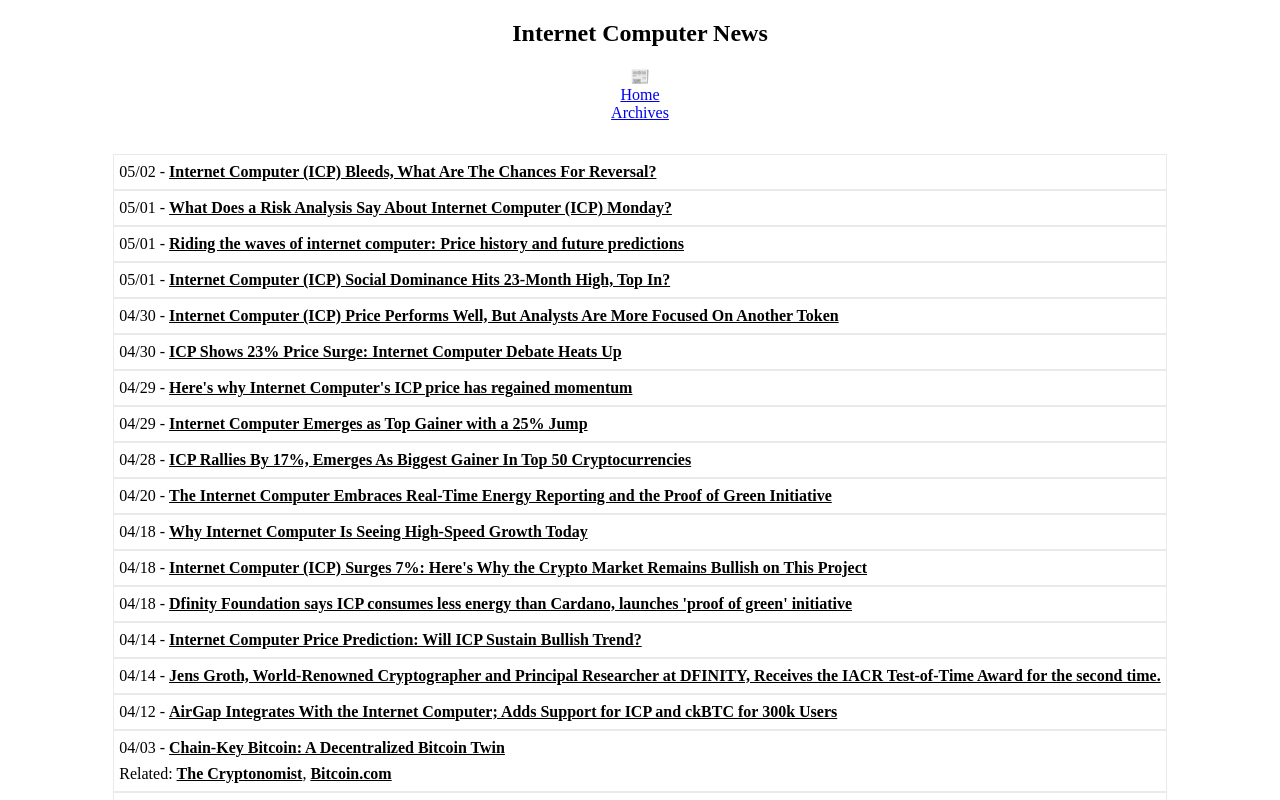
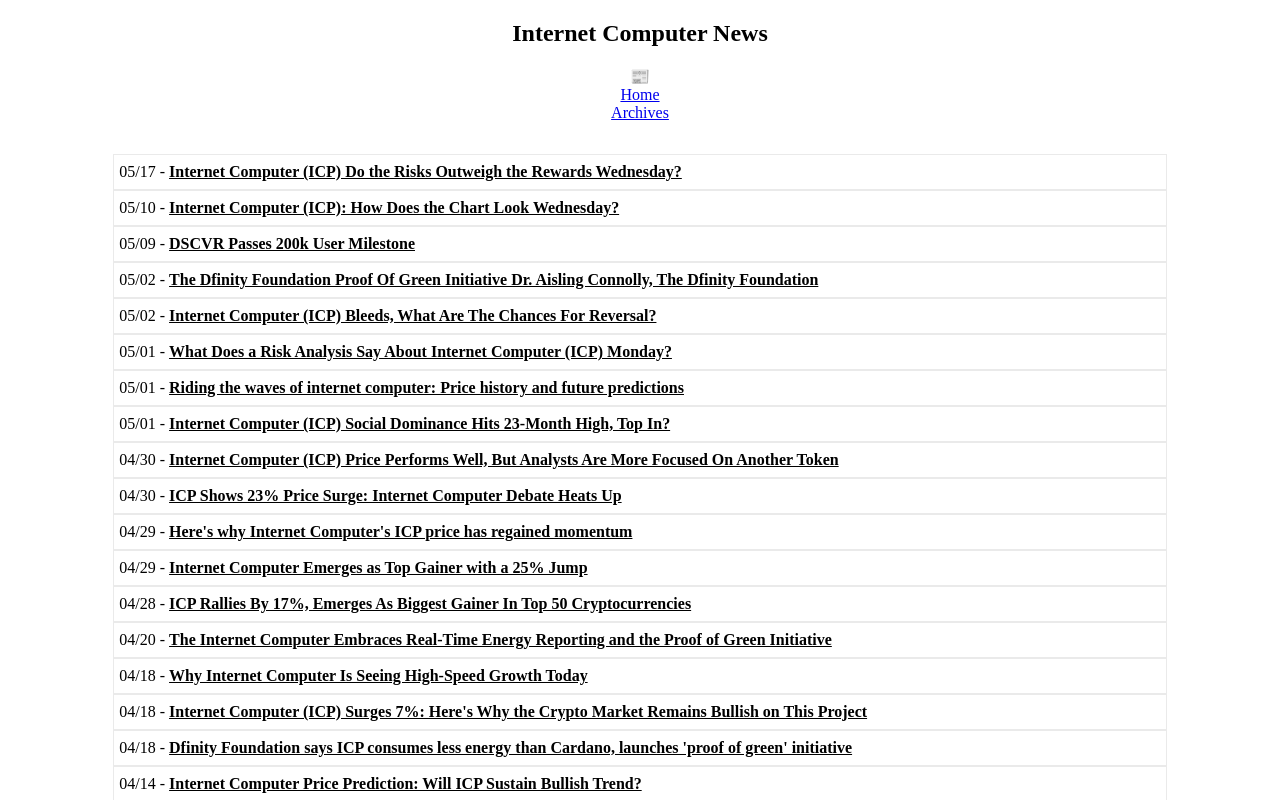
Before and after one commit to rjlucasm/ictoday, a Next.js app: page /news/2023 in a window 1280 px wide. Shown: the top 800 px of the page. Built offline with nearby package versions, Linux system fonts and the light colour scheme.

Commit message:
News 05/17

```diff
--- a/pages/news/2023.js
+++ b/pages/news/2023.js
@@ -19,6 +19,18 @@ export default function News23() {
             <Link href="/archive">Archives</Link>
 
             <div className="pagesgrid">
+            <div className="pagescard">05/17 -&nbsp;
+                <a href="https://www.investorsobserver.com/news/crypto-update/internet-computer-icp-do-the-risks-outweigh-the-rewards-wednesday" target="_blank" rel="noopener noreferrer">Internet Computer (ICP) Do the Risks Outweigh the Rewards Wednesday?</a>
+            </div>
+            <div className="pagescard">05/10 -&nbsp;
+                <a href="https://www.investorsobserver.com/news/crypto-update/internet-computer-icp-how-does-the-chart-look-wednesday" target="_blank" rel="noopener noreferrer">Internet Computer (ICP): How Does the Chart Look Wednesday?</a>
+            </div>
+            <div className="pagescard">05/09 -&nbsp;
+                <a href="https://www.cryptodaily.co.uk/2023/05/dscvr-passes-200k-user-milestone" target="_blank" rel="noopener noreferrer">DSCVR Passes 200k User Milestone</a>
+            </div>
+            <div className="pagescard">05/02 -&nbsp;
+                <a href="https://irishtechnews.ie/the-dfinity-foundation-proof-of-green-initiative-dr-aisling-connolly-the-dfinity-foundation/" target="_blank" rel="noopener noreferrer">The Dfinity Foundation Proof Of Green Initiative Dr. Aisling Connolly, The Dfinity Foundation</a>
+            </div>
             <div className="pagescard">05/02 -&nbsp;
                 <a href="https://www.newsbtc.com/crypto/internet-computer-icp-bleeds/" target="_blank" rel="noopener noreferrer">Internet Computer (ICP) Bleeds, What Are The Chances For Reversal?</a>
             </div>
```
